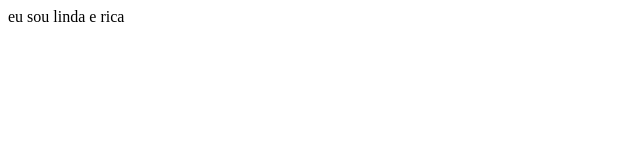
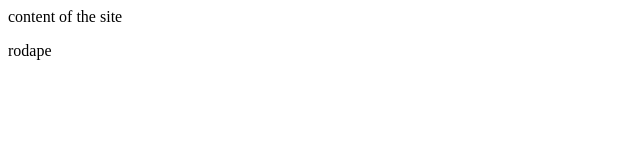
Before and after one commit to tetinhamaluca2325/TESTECURSOPROGRAMACAO, a plain HTML site: page BUNGAS/teste.html in a window 1280 px wide. Shown: the full height of the page, 0-640 px from the left. Drawn offline with Linux system fonts and the light colour scheme.

Commit message:
Add files via upload

```diff
--- a/BUNGAS/teste.html
+++ b/BUNGAS/teste.html
@@ -1,7 +1,11 @@
-<p class="content">
-    eu
-      sou
-         linda
-              e
-               rica
-</p>
+<html>
+    <head>
+        <title>site novo</title>
+    </head>
+    <body>
+        <p>content of the site</p>
+        <footer>
+            rodape
+        </footer>
+    </body>
+</html>
```
